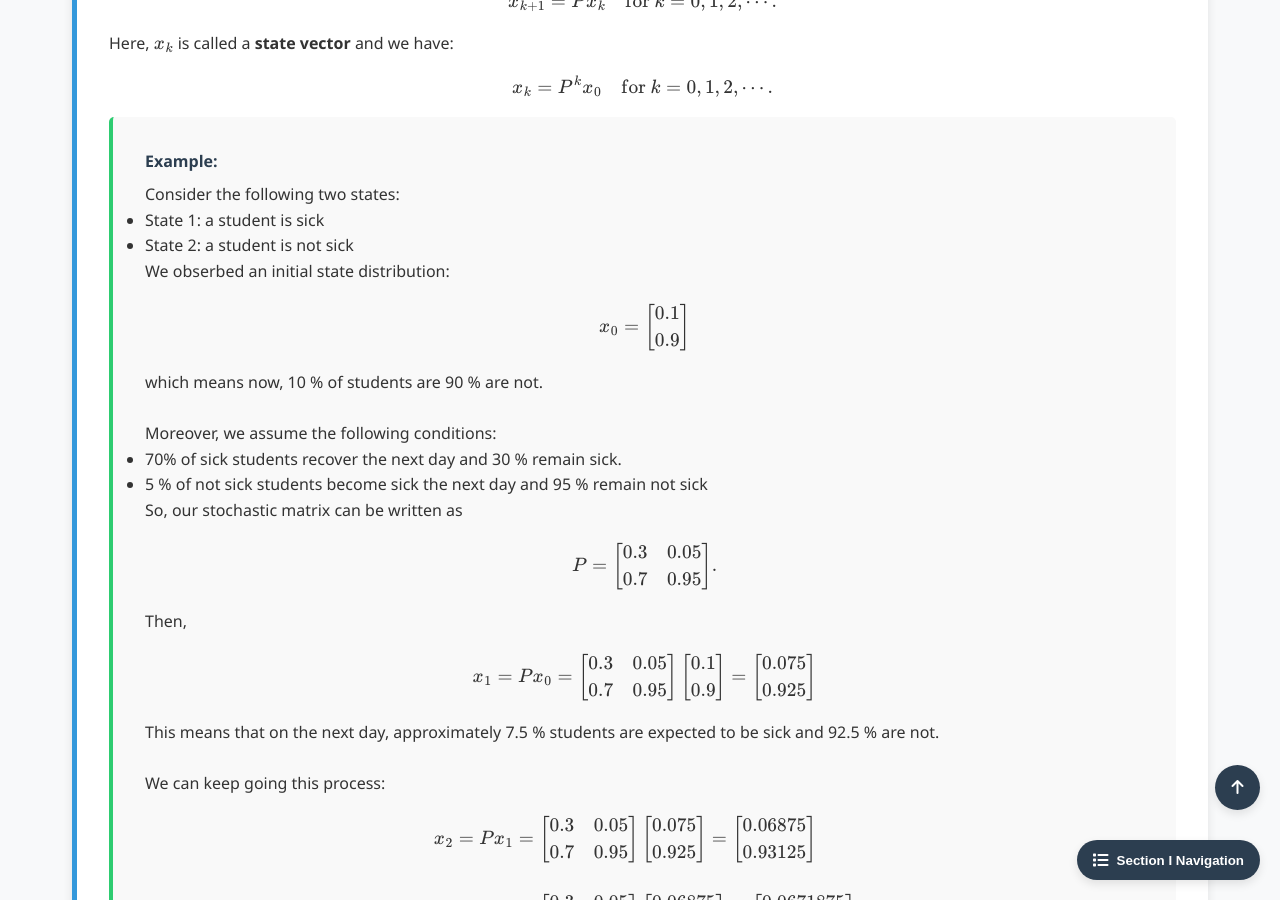
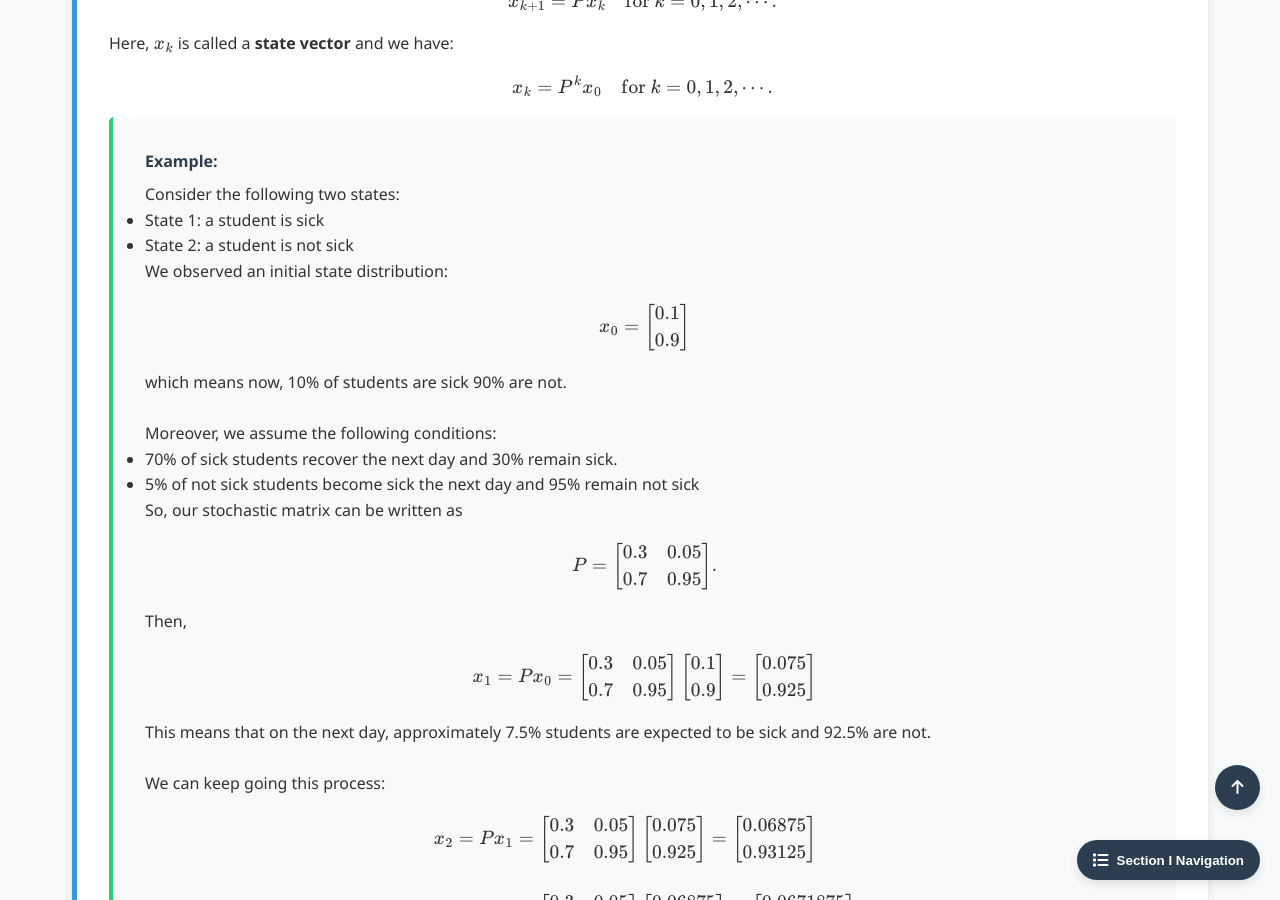
Before and after one commit to Yusukey01/yusukey01.github.io, a Jekyll site: the page built from Mathematics/Linear_algebra/stochastic.html, in a window 1280 px wide and 900 px high, scrolled down 1051 px. Built offline with Jekyll 4.4.1, drawn with Linux system fonts in a browser that asks for light colours; some of the changed text lies outside the part shown.

Commit message:
Updated Section 1-13

```diff
--- a/Mathematics/Linear_algebra/stochastic.html
+++ b/Mathematics/Linear_algebra/stochastic.html
@@ -166,16 +166,16 @@ uses_python: false
                     <li> State 1: a student is sick</li>
                     <li> State 2: a student is not sick</li>
                 </ul>
-                We obserbed an initial state distribution:
+                We observed an initial state distribution:
                 \[
                 x_0 = \begin{bmatrix} 0.1 \\ 0.9 \end{bmatrix}
                 \]
-                which means now, 10 % of students are 90 % are not.
+                which means now, 10% of students are sick 90% are not.
                 <br><br>
                 Moreover, we assume the following conditions:
                 <ul>
-                    <li> 70% of sick students recover the next day and 30 % remain sick.</li>
-                    <li> 5 % of not sick students become sick the next day and 95 % remain not sick</li>
+                    <li> 70% of sick students recover the next day and 30% remain sick.</li>
+                    <li> 5% of not sick students become sick the next day and 95% remain not sick</li>
                 </ul>
                 So, our stochastic matrix can be written as
                 \[
@@ -185,7 +185,7 @@ uses_python: false
                 \[
                 x_1 = P x_0 = \begin{bmatrix} 0.3 & 0.05 \\ 0.7 & 0.95 \end{bmatrix} \begin{bmatrix} 0.1 \\ 0.9 \end{bmatrix} = \begin{bmatrix} 0.075 \\ 0.925 \end{bmatrix}
                 \]
-                This means that on the next day, approximately 7.5 % students are expected to be sick and 92.5 % are not.
+                This means that on the next day, approximately 7.5% students are expected to be sick and 92.5% are not.
                 <br><br>
                 We can keep going this process:
                 \[
```
Also changed, not shown: other parts of Mathematics/Linear_algebra/stochastic.html (+2 -2 lines).
